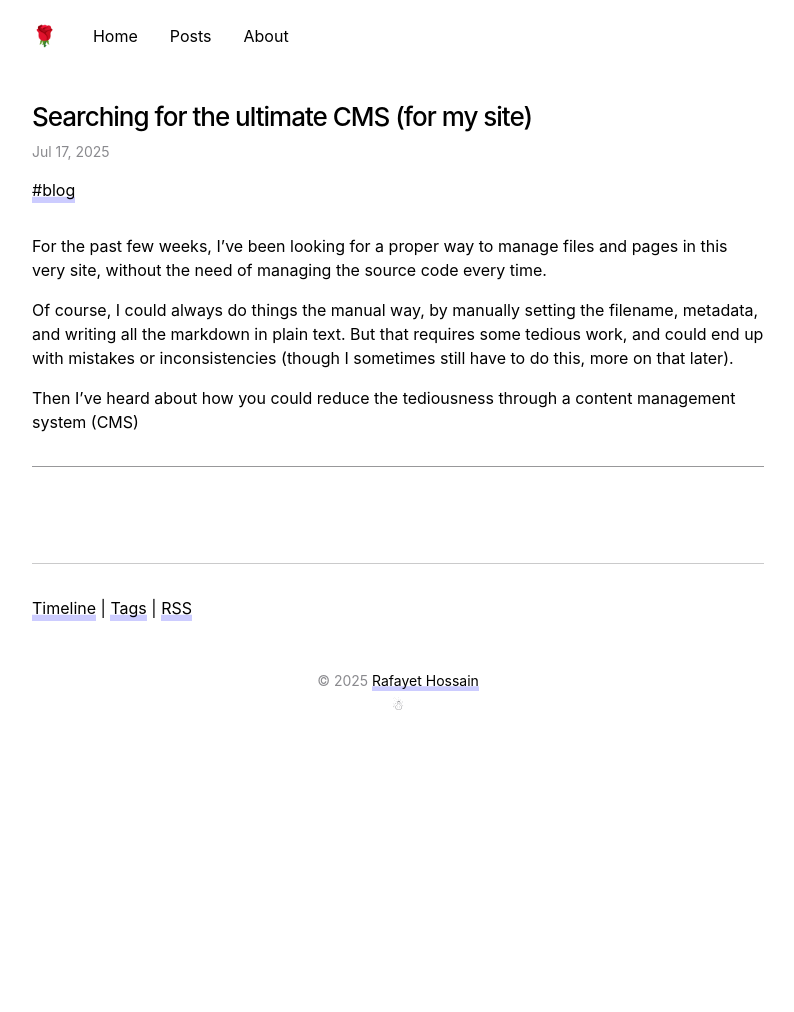
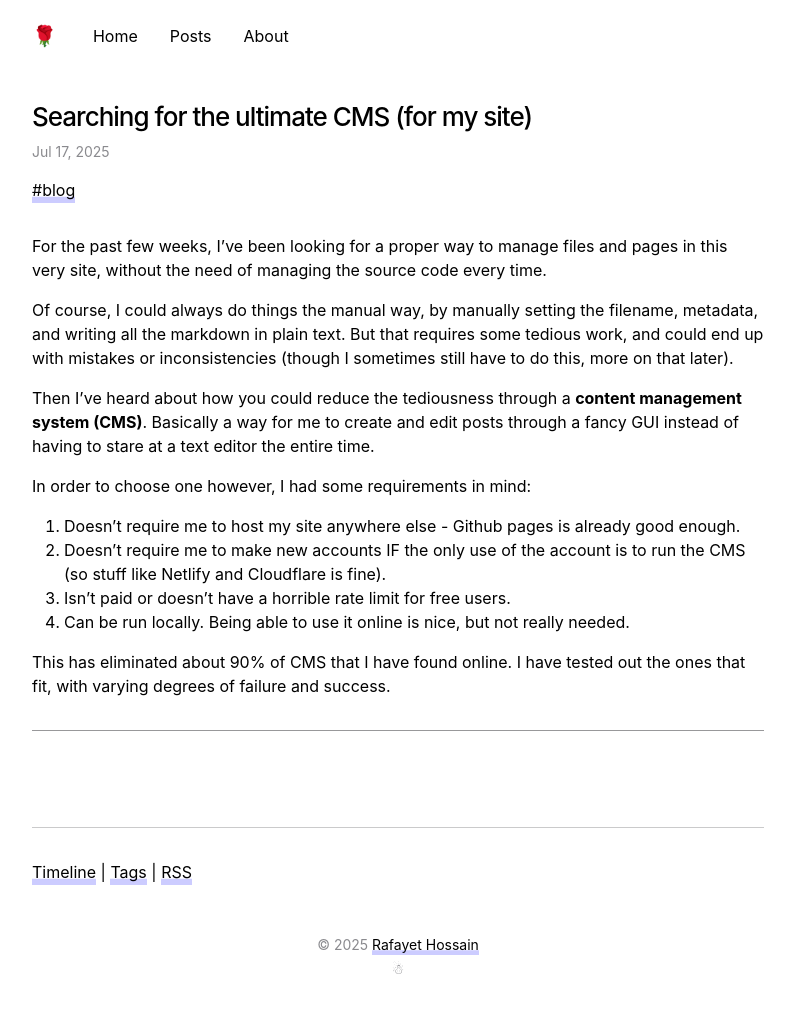
Before and after one commit to rafayet-git/hos.sh, a Jekyll site: the page built from _posts/2025-07-18-searching-for-the-ultimate-cms-for-my-site.md, in a window 1280 px wide. Shown: the whole page, without its empty margins (242-1036 px from the left). Built offline with Jekyll 4.4.1, drawn with Linux system fonts in a browser that asks for light colours; comment, search, counter and statistics services are not loaded; before the commit the page ends 900 px from its top, so only the background shows below that.

Commit message:
Update Posts “2025-07-18-searching-for-the-ultimate-cms-for-my-site”

```diff
--- a/_posts/2025-07-18-searching-for-the-ultimate-cms-for-my-site.md
+++ b/_posts/2025-07-18-searching-for-the-ultimate-cms-for-my-site.md
@@ -8,4 +8,13 @@ For the past few weeks, I've been looking for a proper way to manage files and p
 
 Of course, I could always do things the manual way, by manually setting the filename, metadata, and writing all the markdown in plain text. But that requires some tedious work, and could end up with mistakes or inconsistencies (though I sometimes still have to do this, more on that later).
 
-Then I've heard about how you could reduce the tediousness through a content management system (CMS)
+Then I've heard about how you could reduce the tediousness through a **content management system (CMS)**. Basically a way for me to create and edit posts through a fancy GUI instead of having to stare at a text editor the entire time.
+
+In order to choose one however, I had some requirements in mind:
+
+1. Doesn't require me to host my site anywhere else - Github pages is already good enough.
+2. Doesn't require me to make new accounts IF the only use of the account is to run the CMS (so stuff like Netlify and Cloudflare is fine).
+3. Isn't paid or doesn't have a horrible rate limit for free users.
+4. Can be run locally. Being able to use it online is nice, but not really needed.
+
+This has eliminated about 90% of CMS that I have found online. I have tested out the ones that fit, with varying degrees of failure and success.
```
